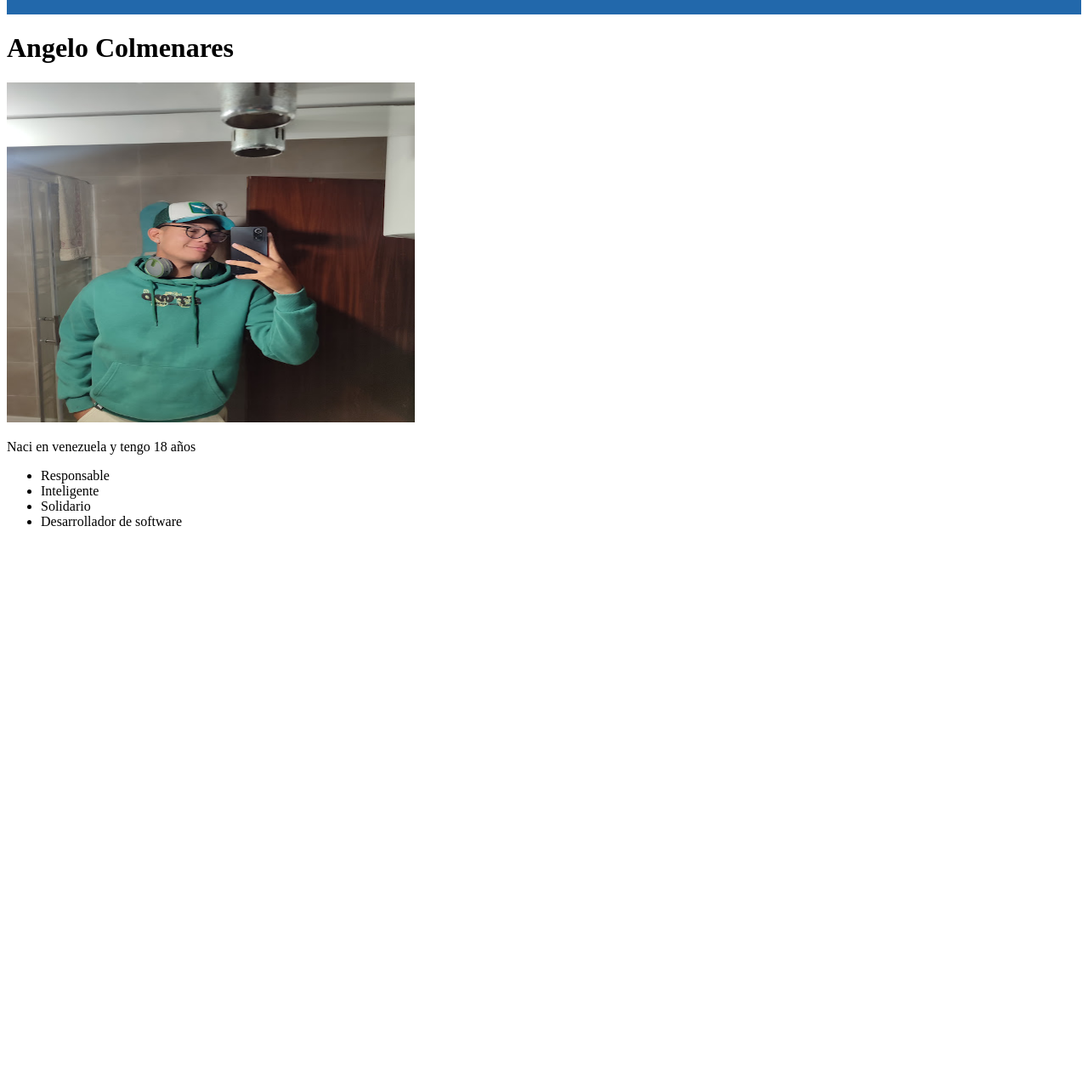
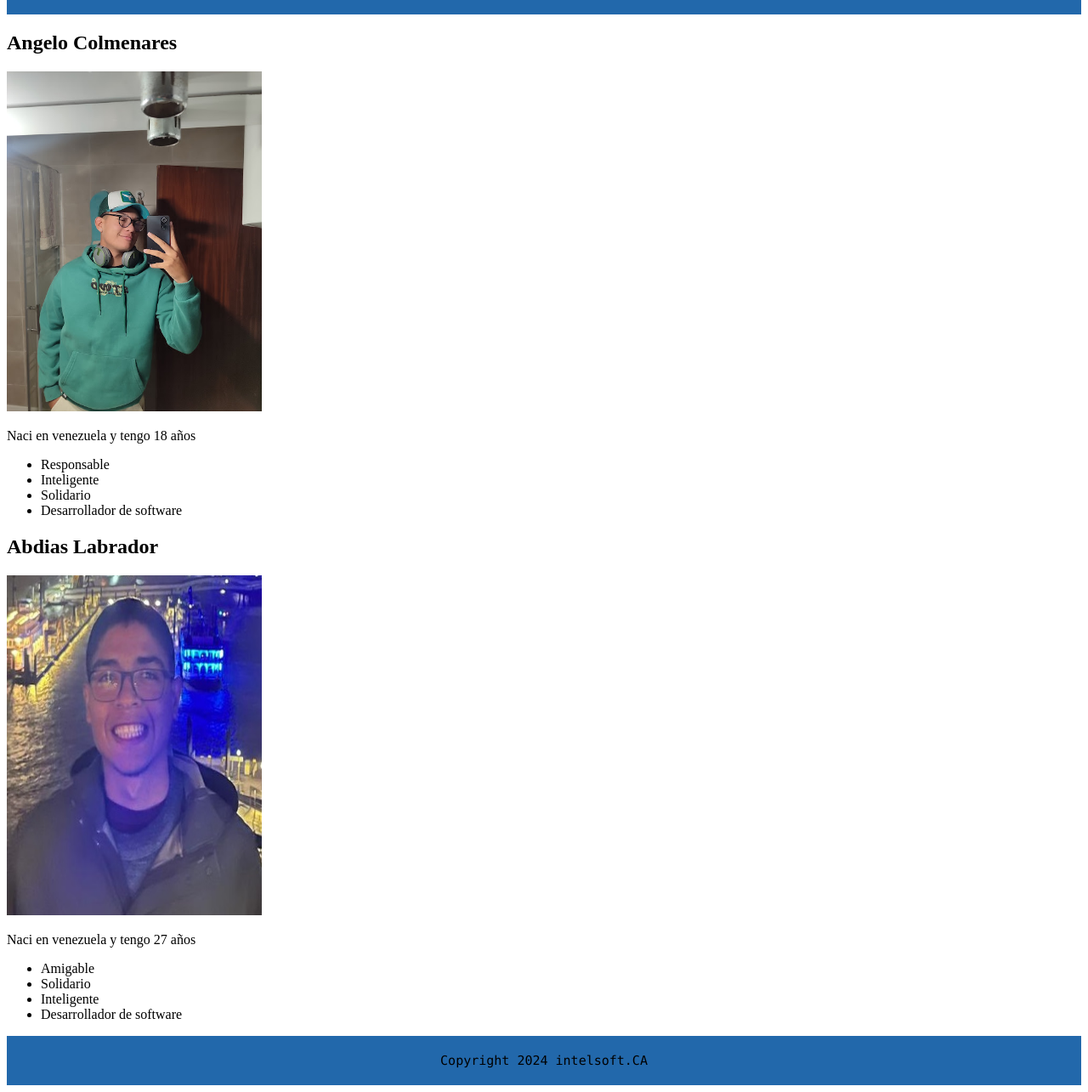
Before and after one commit to Anngelooo/landingpage, a plain HTML site: page index.html in a window 1280 px wide. Shown: the part 81-1366 px from the top of the page at 85% size. Before the commit the page ends 800 px from the top, so only its background shows below. Drawn offline with Linux system fonts and the light colour scheme.

Commit message:
abdias section

```diff
--- a/index.html
+++ b/index.html
@@ -9,7 +9,6 @@
   <body>
 
     <div class="header">
-      <!-- <img src="sword.svg" alt="logo de espadas" height="40" width="40"> -->
         <div class="flex-container-header">
             <img src="sword.svg" alt="imagen del logo de espadas" height="50px" width="50px">
             <div class="title-header">
@@ -21,28 +20,32 @@
     </div>
 
     <main>
-        <div>
-            <h1>
-                Angelo Colmenares
-
-            </h1>
-            <img src="Angelo.jpg" height="400px" width="480px" alt="Imagen de Angelo">
-
+        <section>
+            <h1>Angelo Colmenares</h1>
+            <img src="Angelo.jpg" height="400px" width="300px" alt="Imagen de Angelo">
             <p>Naci en venezuela y tengo 18 años</p>
             <ul>
-               <li>Responsable
-               </li>
-               <li>Inteligente
-               </li>
-               <li>Solidario
-               </li>
-               <li>Desarrollador de software
-               </li>
+               <li>Responsable</li>
+               <li>Inteligente</li>
+               <li>Solidario</li>
+               <li>Desarrollador de software</li>
             </ul>
+        </section>
+        <section>
+            <h1>Abdias Labrador</h1>
+            <img src="Abdias.jpg" height="400px" width="300px" alt="Imagen de Abdias">
+            <p>Naci en venezuela y tengo 27 años</p>
+            <ul>
+               <li>Amigable</li>
+               <li>Solidario</li>
+               <li>Inteligente</li>
+               <li>Desarrollador de software</li>
+            </ul>
+        </section>
+    </main>
 
-        </div>
-
-    </main>
-    <footer></footer>
+    <footer class="footer">
+        Copyright 2024 intelsoft.CA
+    </footer>
   </body>
 </html>
--- a/styles.css
+++ b/styles.css
@@ -19,3 +19,11 @@
 div a {
     color:black;
 }
+
+.footer{
+    background-color: #2268ab;
+    text-align: center;
+    font-family: "Lucida Console";
+    font-size: 15px;
+    padding: 20px;
+}
```
Also changed, not shown: Abdias.jpg (added).
